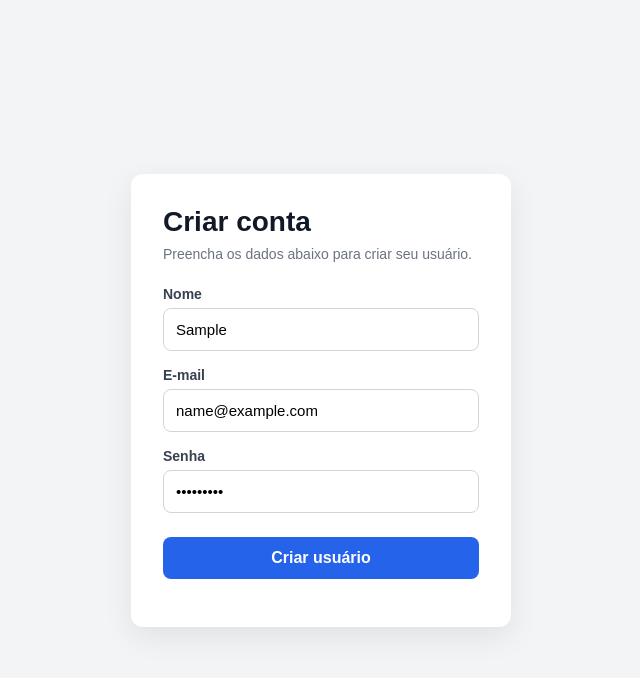
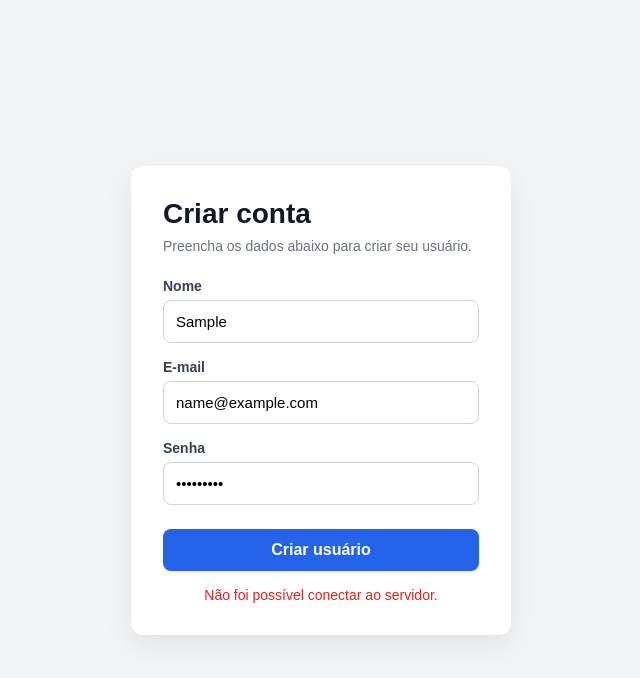
Before and after one commit to jp-freitas/cadastro-usuarios, a plain HTML site: page frontend/index.html in a window 1280 px wide. Both pictures are taken after typing "Sample", "name@example.com", "Sample123" into the empty fields and a click on the button "Criar usuário". Shown: the whole page, without its empty margins (319-959 px from the left). Drawn offline with Linux system fonts and the light colour scheme.

Commit message:
foi realizado o preenchimento do arquivo script .js

```diff
--- a/frontend/script.js
+++ b/frontend/script.js
@@ -14,8 +14,8 @@ form.addEventListener("submit", async function (event) {
     - Use .value para pegar o valor
     - Use .trim() para remover espaços extras
   */
-  const name = ________________________________;
-
+  const name = document.getElementById("name").value.trim();
+  console.log(name);
   /*
     LACUNA 2:
     Capture o valor digitado no campo de e-mail.
@@ -26,7 +26,8 @@ form.addEventListener("submit", async function (event) {
     - Use .value
     - Use .trim()
   */
-  const email = ________________________________;
+  const email = document.getElementById("email").value.trim();
+  console.log(email);
 
   /*
     LACUNA 3:
@@ -38,7 +39,8 @@ form.addEventListener("submit", async function (event) {
     - Use .value
     - Nesse caso, não é obrigatório usar .trim()
   */
-  const password = ________________________________;
+  const password = document.getElementById("password").value;
+  console.log(password.length < 8);//12345678910
 
   message.textContent = "";
   message.className = "message";
@@ -53,7 +55,7 @@ form.addEventListener("submit", async function (event) {
     - Caso algum campo esteja vazio, exiba uma mensagem de erro
     - Depois, interrompa a execução da função com return
   */
-  if (_______________________________) {
+  if (!password|| !email || !name) {
     showMessage("Preencha todos os campos.", "error");
     return;
   }
@@ -66,7 +68,7 @@ form.addEventListener("submit", async function (event) {
     - Use a propriedade .length
     - Compare se a quantidade de caracteres é menor que 8
   */
-  if (_______________________________) {
+  if (password.length < 8) {
     showMessage("A senha deve ter pelo menos 8 caracteres.", "error");
     return;
   }
@@ -88,15 +90,15 @@ form.addEventListener("submit", async function (event) {
       - O corpo da requisição deve enviar name, email e password
       - Use JSON.stringify()
     */
-    const response = await fetch(_______________________________, {
-      method: _______________________________,
+    const response = await fetch("http://localhost:3000/users", {
+      method: post,
       headers: {
-        "Content-Type": _______________________________
+        "Content-Type": "application/jason"
       },
       body: JSON.stringify({
-        name: _______________________________,
-        email: _______________________________,
-        password: _______________________________
+        name: name,
+        email: email,
+        password: password
       })
     });
 
@@ -108,7 +110,7 @@ form.addEventListener("submit", async function (event) {
       - Use await
       - Use o método .json() da resposta
     */
-    const data = ________________________________;
+    const data = await response.json();
 
     /*
       LACUNA 8:
@@ -119,7 +121,7 @@ form.addEventListener("submit", async function (event) {
       - Caso a resposta não esteja ok, exiba a mensagem retornada pela API
       - Depois, use return para parar a execução
     */
-    if (_______________________________) {
+    if (response.ok) {
       showMessage(data.message || "Erro ao criar usuário.", "error");
       return;
     }
@@ -133,7 +135,7 @@ form.addEventListener("submit", async function (event) {
       Orientações:
       - Use o método reset() do formulário
     */
-    ________________________________;
+    form.reset();
 
   } catch (error) {
     showMessage("Não foi possível conectar ao servidor.", "error");
```
Also changed, not shown: frontend/index.html (line endings or trailing spaces).
